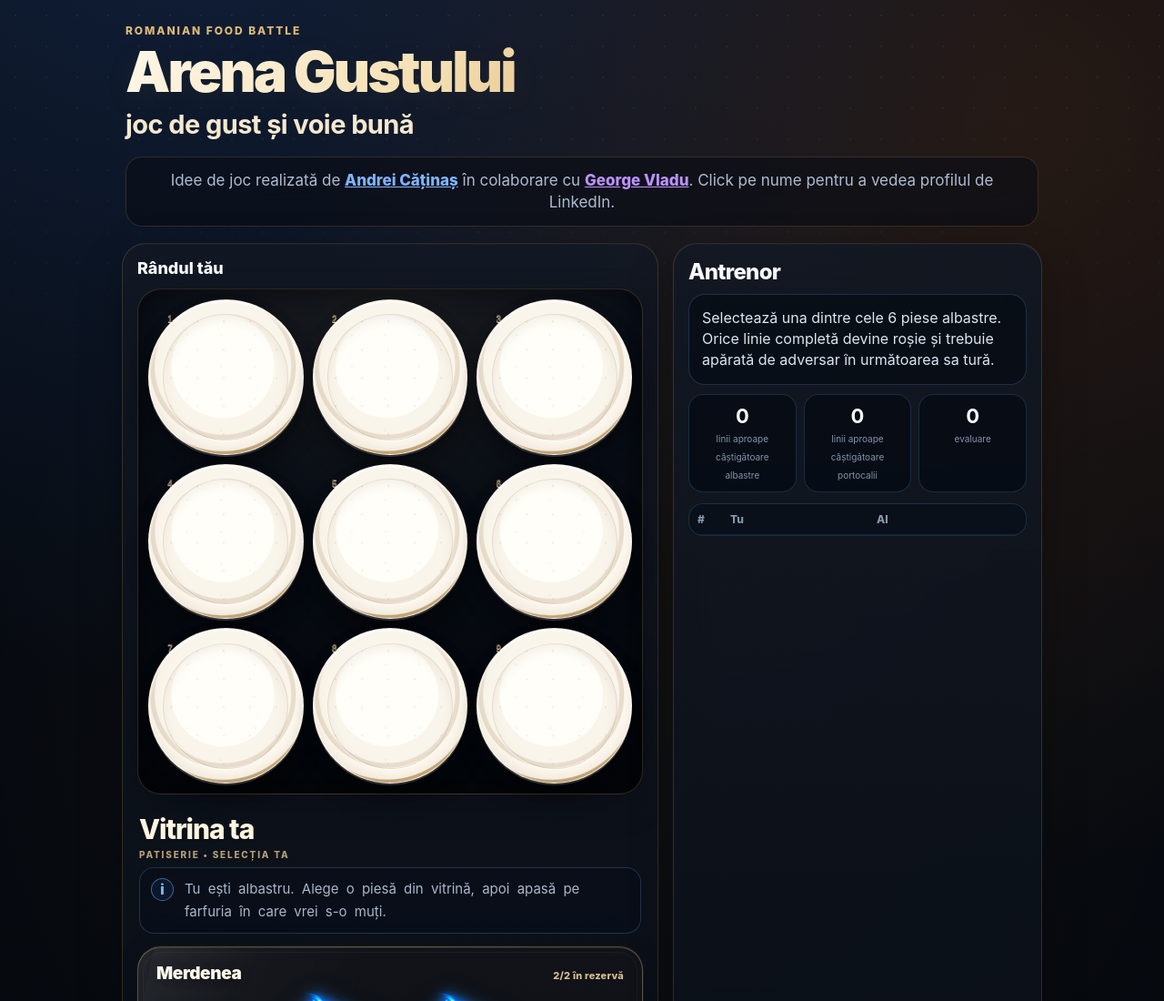
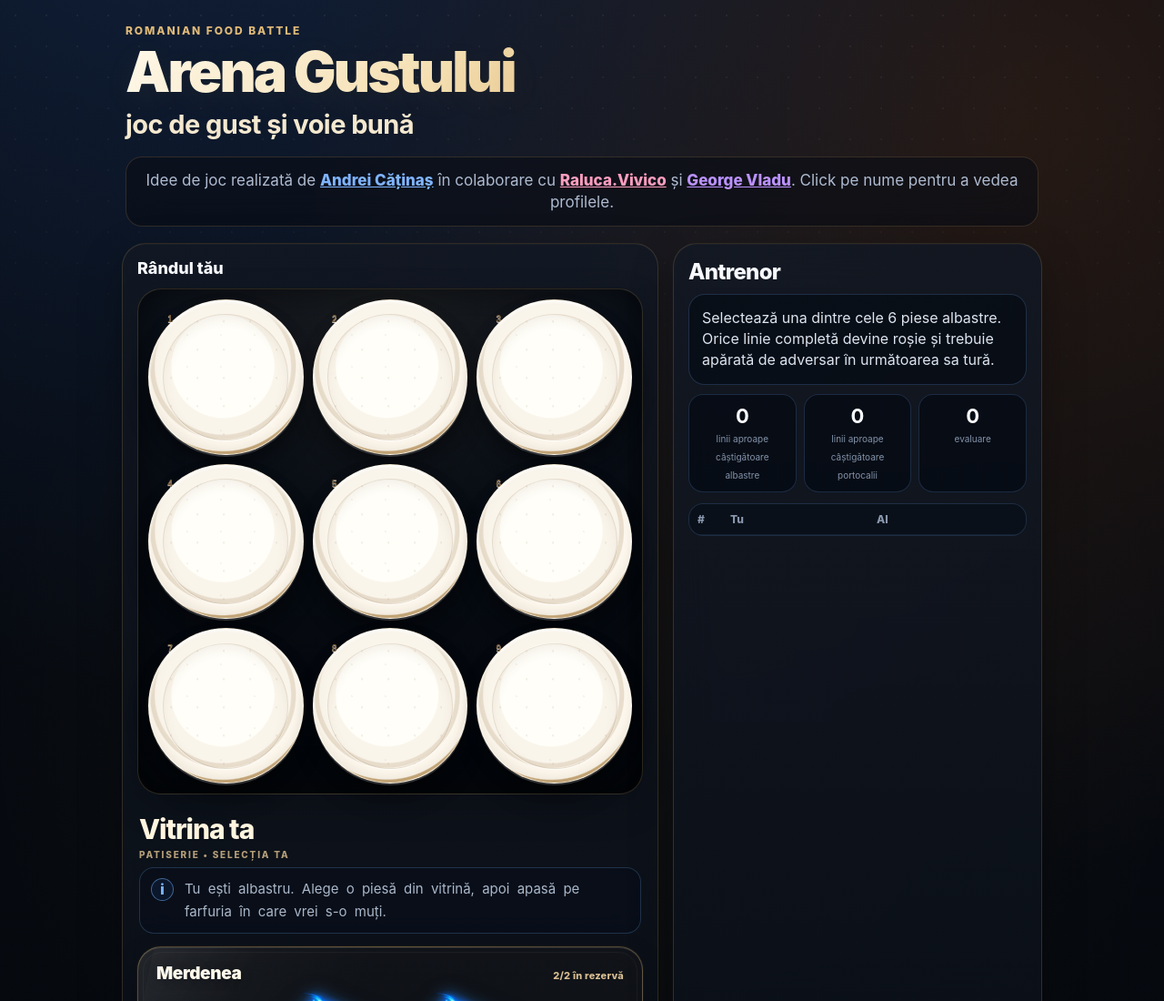
Before and after one commit to AndreiCatinas24/Arena-Gustului, a plain HTML site: page index.html in a window 1280 px wide. Shown: the top 1100 px of the page at 91% size. Drawn offline with Linux system fonts and the light colour scheme.

Commit message:
Add Raluca Vivico to game credits

```diff
--- a/index.html
+++ b/index.html
@@ -26,7 +26,7 @@
       <div class="eyebrow">Romanian food battle</div>
       <h1>Arena Gustului</h1>
       <div class="tagline">joc de gust și voie bună</div>
-      <div class="credit">Idee de joc realizată de <a class="a" href="https://www.linkedin.com/in/andrei-catinas?utm_source=share&amp;utm_campaign=share_via&amp;utm_content=profile&amp;utm_medium=ios_app" target="_blank" rel="noopener noreferrer">Andrei Căținaș</a> în colaborare cu <a class="g" href="https://www.linkedin.com/in/george-vladu-1233897a?utm_source=share_via&amp;utm_content=profile&amp;utm_medium=member_ios" target="_blank" rel="noopener noreferrer">George Vladu</a>. Click pe nume pentru a vedea profilul de LinkedIn.</div>
+      <div class="credit">Idee de joc realizată de <a class="a" href="https://www.linkedin.com/in/andrei-catinas?utm_source=share&amp;utm_campaign=share_via&amp;utm_content=profile&amp;utm_medium=ios_app" target="_blank" rel="noopener noreferrer">Andrei Căținaș</a> în colaborare cu <a class="r" href="https://www.instagram.com/raluca.vivico?igsi=MXZpNHVuNjd0MTd5Ng==" target="_blank" rel="noopener noreferrer" style="color:#ff9ebf;font-weight:800">Raluca.Vivico</a> și <a class="g" href="https://www.linkedin.com/in/george-vladu-1233897a?utm_source=share_via&amp;utm_content=profile&amp;utm_medium=member_ios" target="_blank" rel="noopener noreferrer">George Vladu</a>. Click pe nume pentru a vedea profilele.</div>
     </header>
     <div class="layout">
       <section class="glass">
```
